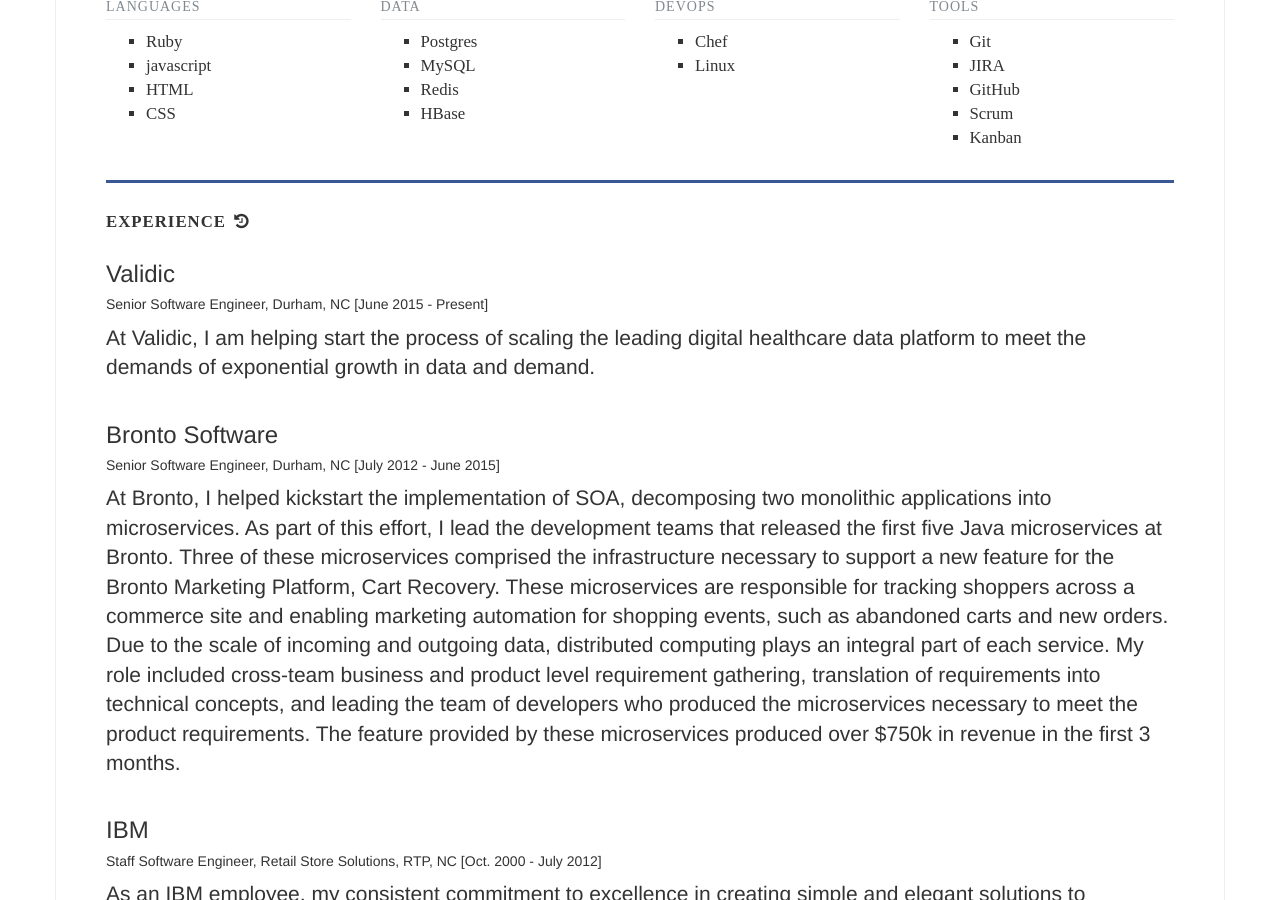
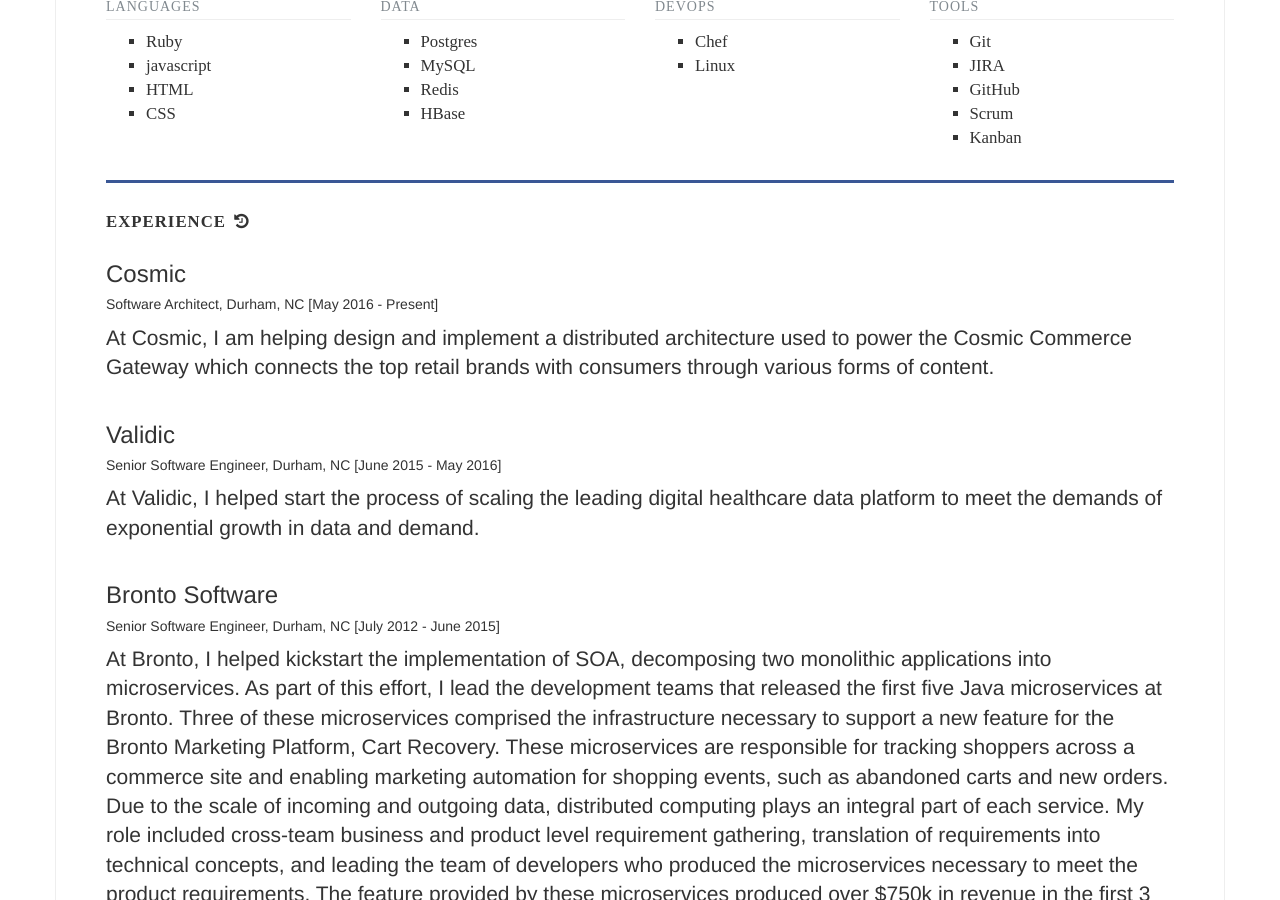
Before and after one commit to jarrad/jarrad.github.io, a Jekyll site: the page built from index.html, in a window 1280 px wide and 900 px high, scrolled down 601 px. Built offline with Jekyll 4.4.1, drawn with Linux system fonts in a browser that asks for light colours; nearby versions of some CDN libraries; some web fonts are replaced.

Commit message:
Update experience.yml

```diff
--- a/_data/experience.yml
+++ b/_data/experience.yml
@@ -1,9 +1,16 @@
+- employer: Cosmic
+  title: Software Architect
+  location: Durham, NC
+  start_date: May 2016
+  end_date: Present
+  description: "At Cosmic, I am helping design and implement a distributed architecture used to power the Cosmic Commerce Gateway which connects the top retail brands with consumers through various forms of content."
+
 - employer: Validic
   title: Senior Software Engineer
   location: Durham, NC
   start_date: June 2015
-  end_date: Present
-  description: "At Validic, I am helping start the process of scaling the leading digital healthcare data platform to meet the demands of exponential growth in data and demand."
+  end_date: May 2016
+  description: "At Validic, I helped start the process of scaling the leading digital healthcare data platform to meet the demands of exponential growth in data and demand."
 
 - employer: Bronto Software
   title: Senior Software Engineer
```
